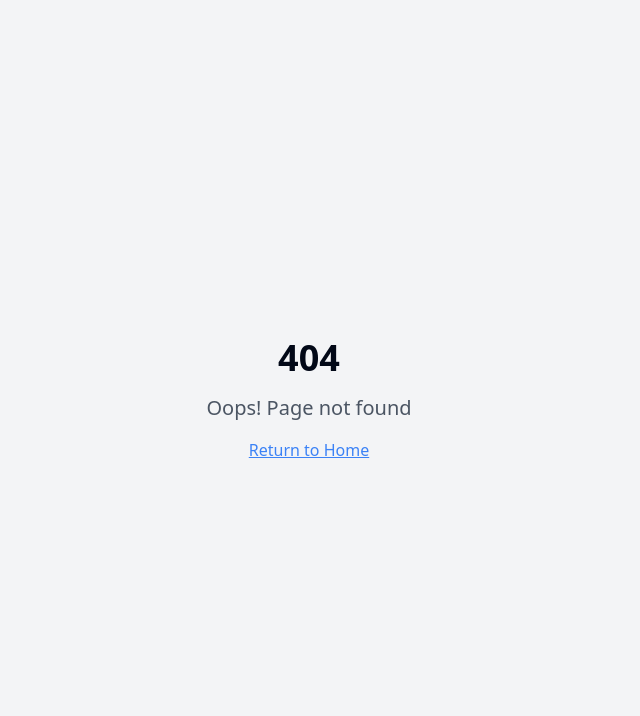
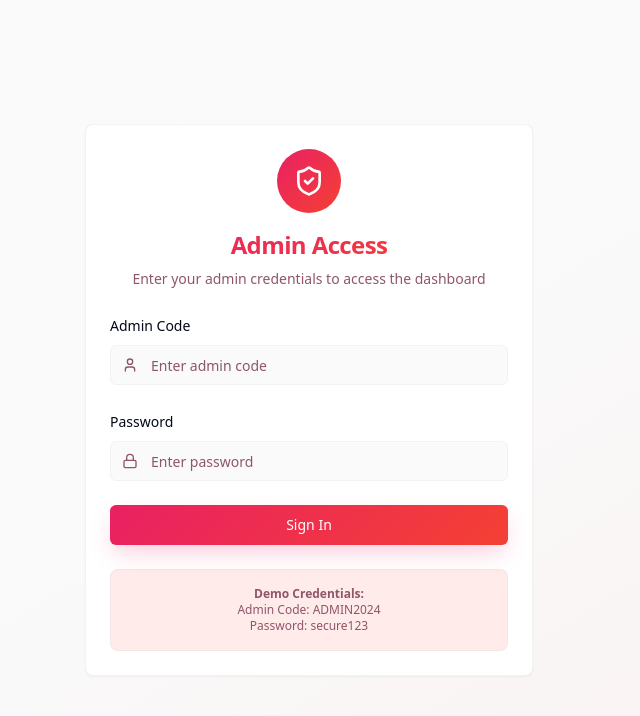
Before and after one commit to jayShah1407/hotel-hop-hub, a React (Vite) app: page /admin/login in a window 1280 px wide. Before the commit this address had no page. Shown: the top 716 px of the page, without its empty margins (331-971 px from the left). Built offline with nearby package versions, Linux system fonts and the light colour scheme.

Commit message:
Add Admin Login Screen
Create a UI for the admin login screen where admins can log in using a pre-assigned special code and password.

```diff
--- a/src/App.tsx
+++ b/src/App.tsx
@@ -6,6 +6,7 @@ import { BrowserRouter, Routes, Route } from "react-router-dom";
 import Index from "./pages/Index";
 import Restaurants from "./pages/Restaurants";
 import RestaurantMenu from "./pages/RestaurantMenu";
+import AdminLogin from "./pages/AdminLogin";
 import NotFound from "./pages/NotFound";
 
 const queryClient = new QueryClient();
@@ -18,6 +19,7 @@ const App = () => (
       <BrowserRouter>
         <Routes>
           <Route path="/" element={<Index />} />
+          <Route path="/admin/login" element={<AdminLogin />} />
           <Route path="/restaurants" element={<Restaurants />} />
           <Route path="/restaurants/:id/menu" element={<RestaurantMenu />} />
           {/* ADD ALL CUSTOM ROUTES ABOVE THE CATCH-ALL "*" ROUTE */}
--- a/src/components/admin/Header.tsx
+++ b/src/components/admin/Header.tsx
@@ -1,7 +1,8 @@
-import { Bell, Search, User } from "lucide-react";
+import { Bell, Search, User, LogOut } from "lucide-react";
 import { Button } from "@/components/ui/button";
 import { Input } from "@/components/ui/input";
 import { Badge } from "@/components/ui/badge";
+import { Link } from "react-router-dom";
 
 export function Header() {
   return (
@@ -37,12 +38,19 @@ export function Header() {
           </div>
 
           {/* Profile */}
+          <div className="flex items-center space-x-2">
             <Button variant="ghost" className="flex items-center space-x-2 hover:bg-accent/10">
               <div className="w-8 h-8 bg-gradient-primary rounded-full flex items-center justify-center">
                 <User className="w-4 h-4 text-white" />
               </div>
               <span className="font-medium">Admin</span>
             </Button>
+            <Link to="/admin/login">
+              <Button variant="ghost" size="icon" className="hover:bg-accent/10" title="Logout">
+                <LogOut className="w-4 h-4" />
+              </Button>
+            </Link>
+          </div>
         </div>
       </div>
     </header>
--- /dev/null
+++ b/src/pages/AdminLogin.tsx
@@ -0,0 +1,135 @@
+import { useState } from "react";
+import { useNavigate } from "react-router-dom";
+import { Button } from "@/components/ui/button";
+import { Input } from "@/components/ui/input";
+import { Label } from "@/components/ui/label";
+import { Card, CardContent, CardDescription, CardHeader, CardTitle } from "@/components/ui/card";
+import { Lock, User, ShieldCheck } from "lucide-react";
+import { useToast } from "@/hooks/use-toast";
+
+export default function AdminLogin() {
+  const navigate = useNavigate();
+  const { toast } = useToast();
+  const [formData, setFormData] = useState({
+    adminCode: "",
+    password: ""
+  });
+  const [isLoading, setIsLoading] = useState(false);
+
+  const handleSubmit = async (e: React.FormEvent) => {
+    e.preventDefault();
+    setIsLoading(true);
+
+    // Simulate login process
+    setTimeout(() => {
+      if (formData.adminCode === "ADMIN2024" && formData.password === "secure123") {
+        toast({
+          title: "Login Successful",
+          description: "Welcome back, Admin!",
+        });
+        navigate("/dashboard");
+      } else {
+        toast({
+          variant: "destructive",
+          title: "Login Failed",
+          description: "Invalid admin code or password. Please try again.",
+        });
+      }
+      setIsLoading(false);
+    }, 1000);
+  };
+
+  const handleChange = (e: React.ChangeEvent<HTMLInputElement>) => {
+    setFormData(prev => ({
+      ...prev,
+      [e.target.name]: e.target.value
+    }));
+  };
+
+  return (
+    <div className="min-h-screen bg-gradient-to-br from-background via-background to-accent/5 flex items-center justify-center p-4">
+      <div className="w-full max-w-md">
+        <Card className="shadow-elegant border-border/50">
+          <CardHeader className="space-y-4 text-center">
+            <div className="mx-auto w-16 h-16 bg-gradient-primary rounded-full flex items-center justify-center shadow-glow">
+              <ShieldCheck className="w-8 h-8 text-white" />
+            </div>
+            <div>
+              <CardTitle className="text-2xl font-bold bg-gradient-primary bg-clip-text text-transparent">
+                Admin Access
+              </CardTitle>
+              <CardDescription className="text-muted-foreground mt-2">
+                Enter your admin credentials to access the dashboard
+              </CardDescription>
+            </div>
+          </CardHeader>
+
+          <CardContent>
+            <form onSubmit={handleSubmit} className="space-y-6">
+              <div className="space-y-2">
+                <Label htmlFor="adminCode" className="text-sm font-medium">
+                  Admin Code
+                </Label>
+                <div className="relative">
+                  <User className="absolute left-3 top-1/2 transform -translate-y-1/2 w-4 h-4 text-muted-foreground" />
+                  <Input
+                    id="adminCode"
+                    name="adminCode"
+                    type="text"
+                    placeholder="Enter admin code"
+                    value={formData.adminCode}
+                    onChange={handleChange}
+                    className="pl-10"
+                    required
+                  />
+                </div>
+              </div>
+
+              <div className="space-y-2">
+                <Label htmlFor="password" className="text-sm font-medium">
+                  Password
+                </Label>
+                <div className="relative">
+                  <Lock className="absolute left-3 top-1/2 transform -translate-y-1/2 w-4 h-4 text-muted-foreground" />
+                  <Input
+                    id="password"
+                    name="password"
+                    type="password"
+                    placeholder="Enter password"
+                    value={formData.password}
+                    onChange={handleChange}
+                    className="pl-10"
+                    required
+                  />
+                </div>
+              </div>
+
+              <Button
+                type="submit"
+                className="w-full bg-gradient-primary hover:opacity-90 transition-all duration-300"
+                disabled={isLoading}
+              >
+                {isLoading ? (
+                  <div className="flex items-center space-x-2">
+                    <div className="w-4 h-4 border-2 border-white/30 border-t-white rounded-full animate-spin" />
+                    <span>Signing in...</span>
+                  </div>
+                ) : (
+                  "Sign In"
+                )}
+              </Button>
+            </form>
+
+            <div className="mt-6 p-4 bg-accent/10 rounded-lg border border-border/50">
+              <p className="text-xs text-muted-foreground text-center">
+                <strong>Demo Credentials:</strong><br />
+                Admin Code: ADMIN2024<br />
+                Password: secure123
+              </p>
+            </div>
+          </CardContent>
+        </Card>
+      </div>
+    </div>
+  );
+}
```
Lines whose indentation alone changed are shown as unchanged.
